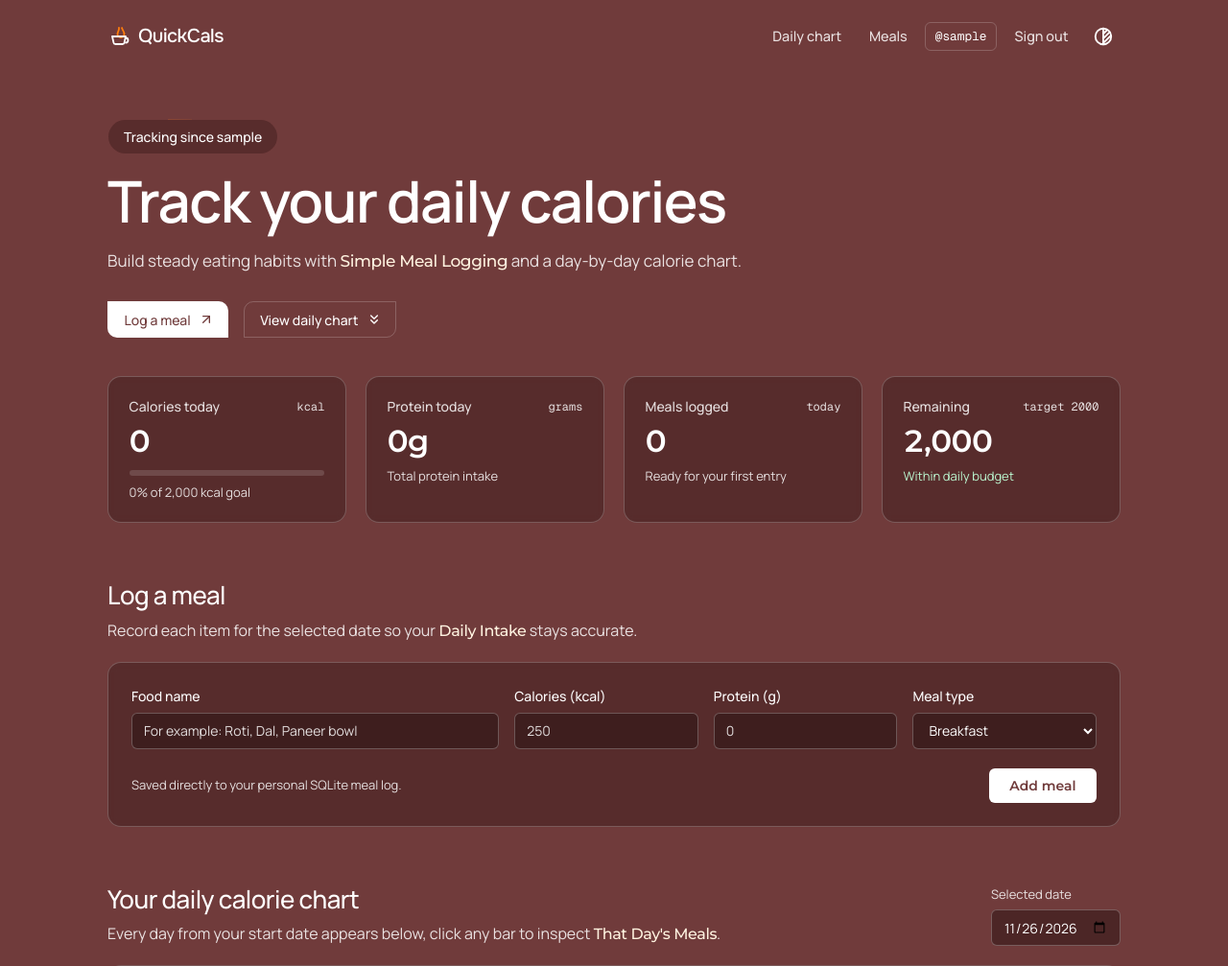
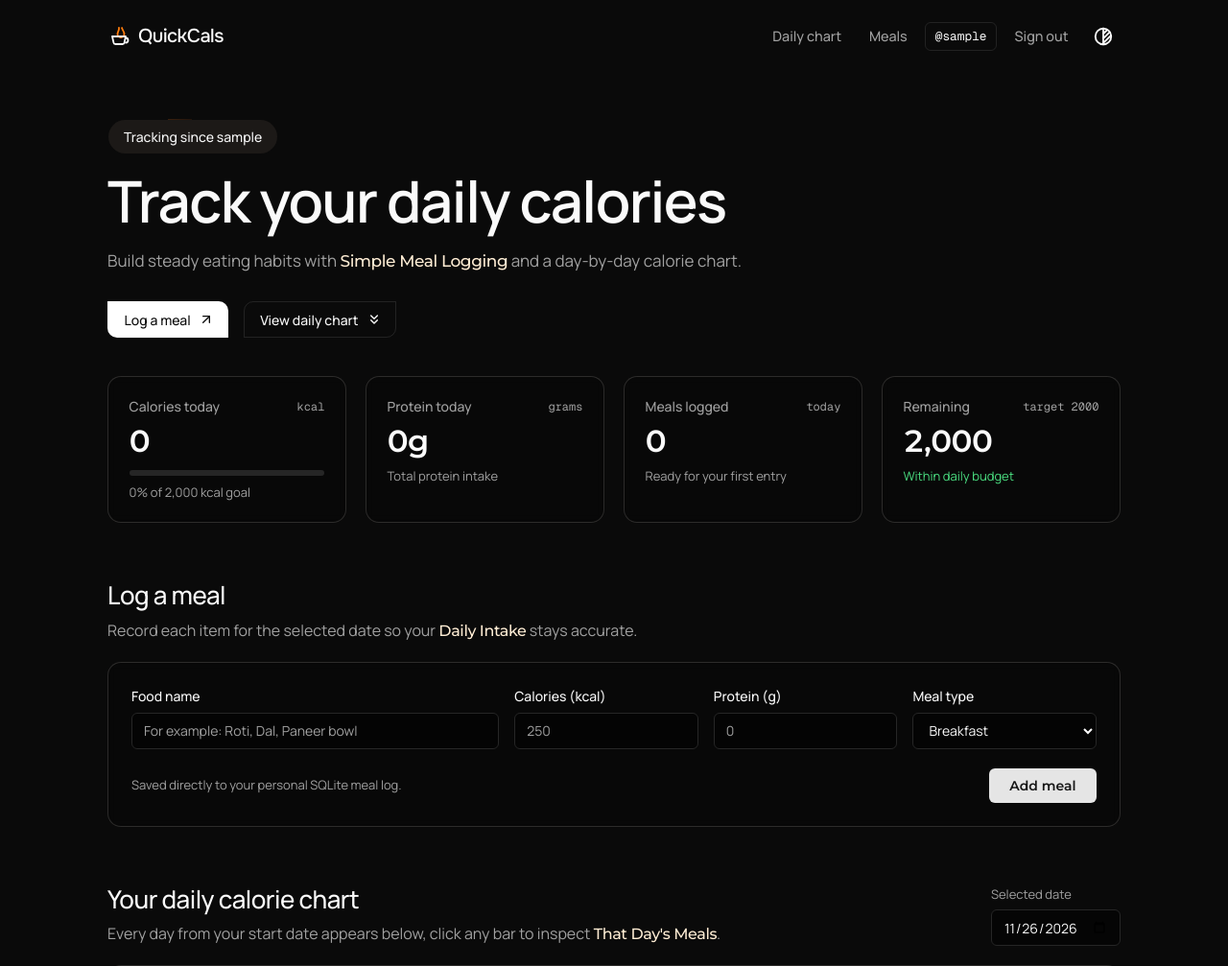
Before and after one commit to DipeshTheChosenOne/CalorieTracker, a Flask app: page / in a window 1280 px wide. Shown: the top 1007 px of the page at 96% size. Run offline with Flask 3, Linux system fonts and the light colour scheme; the visitor is signed in with stand-in values (Sample User, id 1); data comes from the database, SQL or seed files in the repository; data that the repository does not hold is empty.

Commit message:
Revert to near-black ChaiUI theme while keeping hexagon backdrop removed

```diff
--- a/static/style.css
+++ b/static/style.css
@@ -43,39 +43,39 @@
 }
 
 .dark {
-    --background: #703B3B;
-    --foreground: #ffffff;
-    --card: #582c2c;
-    --card-foreground: #ffffff;
-    --primary: #ffffff;
-    --primary-foreground: #703B3B;
-    --secondary: rgb(255 255 255 / 0.14);
-    --secondary-foreground: #ffffff;
-    --muted: rgb(255 255 255 / 0.14);
-    --muted-foreground: rgb(255 255 255 / 0.85);
-    --border: rgb(255 255 255 / 0.2);
-    --input-bg: rgb(35 15 15 / 0.45);
-    --input-border: rgb(255 255 255 / 0.25);
-    --input-focus: rgb(255 255 255 / 0.55);
-    --ring: rgb(255 255 255 / 0.45);
-    --brand: #ffffff;
+    --background: oklch(0.145 0 0);
+    --foreground: oklch(0.985 0 0);
+    --card: oklch(0.205 0 0);
+    --card-foreground: oklch(0.985 0 0);
+    --primary: oklch(0.922 0 0);
+    --primary-foreground: oklch(0.205 0 0);
+    --secondary: oklch(0.269 0 0);
+    --secondary-foreground: oklch(0.985 0 0);
+    --muted: oklch(0.269 0 0);
+    --muted-foreground: oklch(0.708 0 0);
+    --border: rgb(255 255 255 / 10%);
+    --input-bg: rgb(0 0 0 / 0.5);
+    --input-border: #262626;
+    --input-focus: #404040;
+    --ring: oklch(0.556 0 0);
+    --brand: oklch(75% 0.183 55.934);
     --destructive: #ef4444;
     --destructive-hover: #dc2626;
 
-    --highlight: #fff3e0;
-    --card-edge: rgb(255 255 255 / 0.22);
-    --card-edge-hover: rgb(255 255 255 / 0.42);
-    --card-fill: rgb(42 18 18 / 0.35);
-    --badge-bg: #582c2c;
-    --badge-text: #ffffff;
-    --seg-active-bg: rgb(255 255 255 / 0.22);
-    --seg-active-text: #ffffff;
-    --seg-hover-bg: rgb(255 255 255 / 0.12);
-    --seg-hover-text: #ffffff;
-    --status-good: #bbf7d0;
-    --status-warn: #fef08a;
-    --status-over: #fecaca;
-    --header-scrolled: rgb(112 59 59 / 0.85);
+    --highlight: oklch(0.954 0.038 75.164); /* orange-100 */
+    --card-edge: rgb(255 247 237 / 0.15);   /* orange-50/15 */
+    --card-edge-hover: rgb(255 247 237 / 0.3);
+    --card-fill: rgb(0 0 0 / 0.14);
+    --badge-bg: #1c1917;
+    --badge-text: #f5f5f5;
+    --seg-active-bg: rgb(124 45 18 / 0.4);
+    --seg-active-text: #ffedd5;
+    --seg-hover-bg: rgb(124 45 18 / 0.2);
+    --seg-hover-text: #ffedd5;
+    --status-good: #4ade80;
+    --status-warn: #facc15;
+    --status-over: #f87171;
+    --header-scrolled: rgb(10 10 10 / 0.65);
 }
 
 /* Base */
@@ -354,11 +354,11 @@ body {
 
 .dark .btn-solid {
     background-color: #ffffff;
-    color: #703B3B;
+    color: #0a0a0a;
 }
 
 .dark .btn-solid:hover {
-    background-color: #f3e8e8;
+    background-color: #e5e5e5;
 }
 
 .btn-outline {
@@ -381,7 +381,7 @@ body {
 }
 
 .dark .btn-outline:hover {
-    background-color: rgb(255 255 255 / 0.12);
+    background-color: rgb(0 0 0 / 0.9);
 }
 
 .btn-icon {
```
